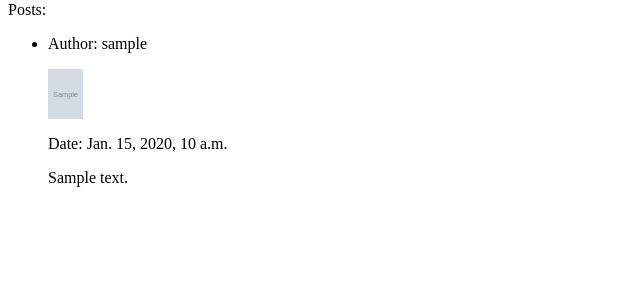
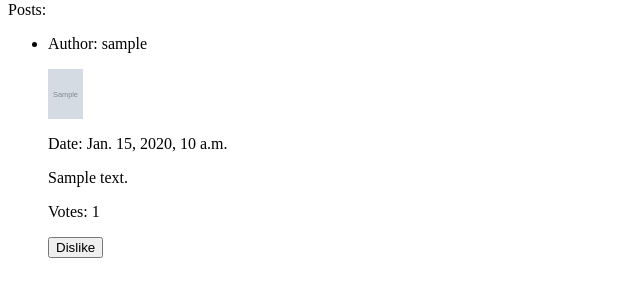
Before and after one commit to dfesenko/django-forum, a Django app: page /forums/topic/1/ in a window 1280 px wide. Shown: the part 342-642 px from the top of the page, without its empty margins (0-640 px from the left). Run offline with Django 3.2, Linux system fonts and the light colour scheme; a user stored in the database is signed in; tables that the repository leaves empty hold one stand-in row (values such as "Sample post"); grey boxes marked "Sample" are stand-in pictures.

Commit message:
Add support for voting for posts

```diff
--- a/forum/discussions/models.py
+++ b/forum/discussions/models.py
@@ -28,11 +28,19 @@ class Post(models.Model):
     topic = models.ForeignKey(Topic, on_delete=models.CASCADE, related_name="posts")
     creation_date = models.DateTimeField(auto_now_add=True)
     post_body = models.TextField()
-    votes = models.IntegerField(default=0)
     author = models.ForeignKey(User, on_delete=models.SET_NULL, related_name="author_of_posts", null=True)
 
     def __str__(self):
         return self.author.username + " -> " + str(self.pk)
+
+    def votes(self):
+        return sum(PostVotes.objects.filter(post=self).values_list('vote_value', flat=True))
+
+
+class PostVotes(models.Model):
+    user = models.ForeignKey(User, on_delete=models.CASCADE, related_name="user_votes")
+    post = models.ForeignKey(Post, on_delete=models.CASCADE, related_name="post_votes")
+    vote_value = models.IntegerField()
 
 
 def user_directory_path(instance, filename):
--- a/forum/discussions/templates/discussions/base.html
+++ b/forum/discussions/templates/discussions/base.html
@@ -21,8 +21,9 @@
         <a href="{% url 'discussions:forum' %}">Forum</a>
     </p>
 
-
 <p></p>
-
 {% block content %}
 {% endblock %}
+
+<script src="https://ajax.googleapis.com/ajax/libs/jquery/3.4.1/jquery.min.js"></script>
+{% block javascript %}{% endblock %}
--- a/forum/discussions/templates/discussions/topic.html
+++ b/forum/discussions/templates/discussions/topic.html
@@ -1,4 +1,32 @@
 {% extends "discussions/base.html" %}
+
+{% block javascript %}
+  <script>
+    $(".vote").on("click", function () {
+      el = $(this)
+
+      var elContent = el.text();
+      var postId = el.val();
+
+      var direction = (elContent == "Like") ? "up" : "down";
+      var changeTextTo = (elContent == "Like") ? "Dislike" : "Like";
+
+      $.ajax({
+        url: '/post/vote/' + postId + '/' + direction + '/',
+        dataType: 'json',
+        success: function (data) {
+          if (data.prev_vote == 0) {
+            el.hide();
+          } else {
+            $("#" + postId + " .vote:hidden").show();
+          }
+
+          $('li#' + postId + ' span').text(data.votes)
+        }
+      });
+    });
+  </script>
+{% endblock %}
 
 {% block content %}
 
@@ -16,15 +44,29 @@
 {% endif %}
 
 
-{% if posts_list %}
+{% if posts_and_votes_list %}
 <p>Posts:</p>
     <ul>
-    {% for post in posts_list %}
-        <li>
-            <p>Author: {{ post.author.username }}</p>
-            <img src="{{ post.author.profile.user_avatar.url }}" width="35" height="50">
-            <p>Date: {{ post.creation_date }}</p>
-            <p>{{ post.post_body }}</p>
+    {% for post in posts_and_votes_list %}
+        <li id="{{ post.0.pk }}">
+            <p>Author: {{ post.0.author.username }}</p>
+            <img src="{{ post.0.author.profile.user_avatar.url }}" width="35" height="50">
+            <p>Date: {{ post.0.creation_date }}</p>
+            <p>{{ post.0.post_body }}</p>
+            <p>Votes: <span>{{ post.0.votes }}</span></p>
+
+            {% if not request.user.is_anonymous %}
+                {% if post.1 == 0 %}
+                    <button class='vote' value="{{ post.0.pk }}">Like</button>
+                    <button class='vote' value="{{ post.0.pk }}">Dislike</button>
+                {% elif post.1 == 1 %}
+                    <button class='vote' value="{{ post.0.pk }}" style="display: none;">Like</button>
+                    <button class='vote' value="{{ post.0.pk }}">Dislike</button>
+                {% else %}
+                    <button class='vote' value="{{ post.0.pk }}">Like</button>
+                    <button class='vote' value="{{ post.0.pk }}" style="display: none;">Dislike</button>
+                {% endif %}
+            {% endif %}
         </li>
     {% endfor %}
     </ul>
--- a/forum/discussions/urls.py
+++ b/forum/discussions/urls.py
@@ -45,4 +45,5 @@ urlpatterns = [
     path('forums/new/', views.CreateTopicView.as_view(), name='new_topic'),
     path('forums/<int:category_id>/', views.CategoryView.as_view(), name='category'),
     path('forums/topic/<int:topic_id>/', views.TopicView.as_view(), name='topic'),
+    path('post/vote/<int:post_id>/<slug:direction>/', views.VotePostView.as_view(), name='vote_post'),
 ]
--- a/forum/discussions/views.py
+++ b/forum/discussions/views.py
@@ -1,5 +1,5 @@
 from django.shortcuts import render, get_object_or_404
-from django.http import HttpResponse, HttpResponseRedirect, Http404
+from django.http import HttpResponse, HttpResponseRedirect, Http404, JsonResponse, HttpResponseNotFound
 from django.views import generic
 from django.views.generic.base import View
 
@@ -24,7 +24,7 @@ from django.core.mail import send_mail
 from .decorators import async_func
 
 from .forms import UserInfoForm, ProfileInfoForm, SignupForm, MessageForm, TopicForm, PostForm
-from .models import Profile, Message, DeletedMessage, ReadMessages, Category, Topic, Post
+from .models import Profile, Message, DeletedMessage, ReadMessages, Category, Topic, Post, PostVotes
 
 
 class IndexView(generic.ListView):
@@ -451,8 +451,23 @@ class TopicView(View):
     def post_list_response(self, request, post_form):
         topic_id = self.kwargs['topic_id']
         posts_list = Post.objects.filter(topic_id=topic_id).order_by('-creation_date')
+
+        if not request.user.is_anonymous:
+            user_post_votes = []
+            for post in posts_list:
+                try:
+                    post_vote_value = PostVotes.objects.get(user=request.user, post=post).vote_value
+                except ObjectDoesNotExist:
+                    post_vote_value = 0
+                user_post_votes.append(post_vote_value)
+
+            posts_with_vote_statuses = [[post, vote] for post, vote in zip(posts_list, user_post_votes)]
+
+        else:
+            posts_with_vote_statuses = [[post, None] for post in posts_list]
+
         return render(request, 'discussions/topic.html', {
-            'posts_list': posts_list,
+            'posts_and_votes_list': posts_with_vote_statuses,
             'post_form': post_form,
             'topic_id': topic_id
         })
@@ -483,3 +498,37 @@ class CreateTopicView(CheckUserMixin, View):
 
         return render(request, 'discussions/message_create.html', {'topic_form': topic_form,
                                                                    'post_form': post_form})
+
+
+class VotePostView(CheckUserMixin, View):
+    def get(self, request, direction, post_id):
+        if not request.is_ajax():
+            return HttpResponseNotFound("Page not found")
+
+        vote_value = 1 if direction == 'up' else -1
+
+        user = get_object_or_404(User, id=request.user.pk)
+        post = get_object_or_404(Post, id=post_id)
+
+        try:
+            post_votes_obj = PostVotes.objects.get(user=request.user, post=post)
+            previous_vote = post_votes_obj.vote_value
+
+            # in case that the doubled  ajax request was sent somehow
+            if previous_vote == vote_value:
+                return JsonResponse({
+                    'error': "Bad request.",
+                    'code': '400'
+                })
+
+            post_votes_obj.delete()
+
+        except ObjectDoesNotExist:
+            PostVotes(user=user, post=post, vote_value=vote_value).save()
+            previous_vote = 0
+
+        status = {
+            'votes': sum(PostVotes.objects.filter(post=post).values_list('vote_value', flat=True)),
+            'prev_vote': previous_vote
+        }
+        return JsonResponse(status)
```
Also changed, not shown: forum/discussions/admin.py (+11 -2 lines).
